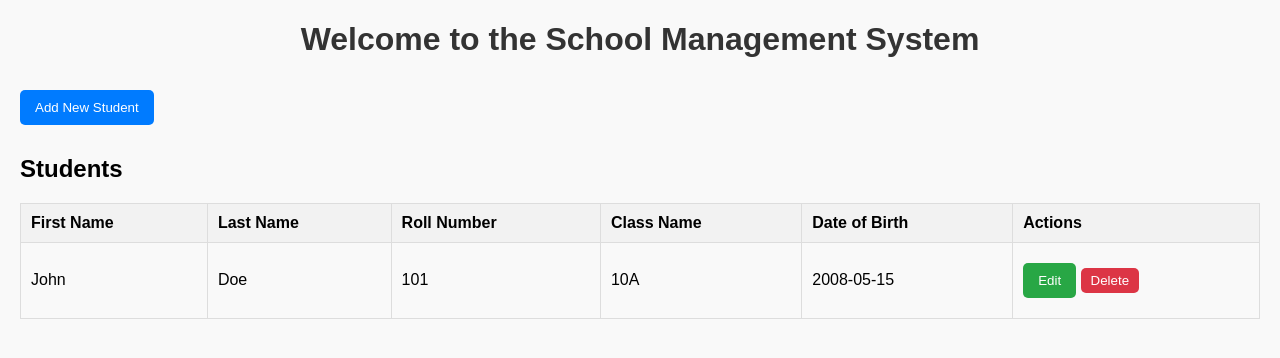
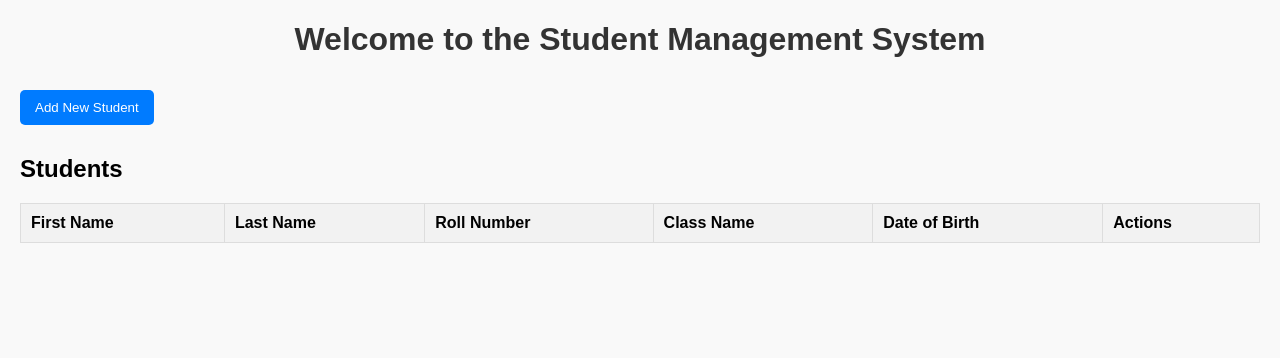
Before and after one commit to Namita55517/School_mgmt, a Django app: page / in a window 1280 px wide. Shown: the top 358 px of the page. Run offline with Django 5.2, Linux system fonts and the light colour scheme; lists and menus that the app fills with data are empty.

Commit message:
school mgmt system

```diff
--- a/school/templates/school/home.html
+++ b/school/templates/school/home.html
@@ -3,7 +3,7 @@
 <head>
     <meta charset="UTF-8">
     <meta name="viewport" content="width=device-width, initial-scale=1.0">
-    <title>School Management System</title>
+    <title>Student Management System</title>
 
     <!-- Internal CSS -->
     <style>
@@ -119,7 +119,7 @@
     </style>
 </head>
 <body>
-    <h1>Welcome to the School Management System</h1>
+    <h1>Welcome to the Student Management System</h1>
 
     <!-- Add Student Button -->
     <button id="show-form-btn">Add New Student</button>
@@ -128,7 +128,7 @@
     <div id="addStudentModal" class="modal">
         <div class="modal-content">
             <span class="close">&times;</span>
-            <h2>Add Student</h2>
+            <h2 id="modal-title">Add Student</h2>
             <form id="add-student-form">
                 <label for="first_name">First Name:</label>
                 <input type="text" id="first_name" placeholder="Enter First Name" required>
@@ -146,6 +146,7 @@
                 <input type="date" id="date_of_birth" required>
 
                 <button type="button" id="add-student-btn">Submit</button>
+                <button type="button" id="update-student-btn" style="display:none;">Update</button>
             </form>
         </div>
     </div>
@@ -164,7 +165,7 @@
             </tr>
         </thead>
         <tbody>
-            <tr>
+            <!-- <tr>
                 <td>John</td>
                 <td>Doe</td>
                 <td>101</td>
@@ -173,7 +174,7 @@
                 <td>
                     <button class="edit-btn">Edit</button>
                     <button class="action-btn delete-btn">Delete</button>
-                </td>
+                </td> -->
             </tr>
         </tbody>
     </table>
@@ -184,10 +185,18 @@
         const modal = document.getElementById("addStudentModal");
         const showFormBtn = document.getElementById("show-form-btn");
         const closeBtn = document.getElementsByClassName("close")[0];
+        const addStudentBtn = document.getElementById("add-student-btn");
+        const updateStudentBtn = document.getElementById("update-student-btn");
+        const modalTitle = document.getElementById("modal-title");
+
+        let editingRow = null; // To keep track of the row being edited
 
         // Show the modal when "Add New Student" button is clicked
         showFormBtn.addEventListener('click', function () {
             modal.style.display = "block";
+            modalTitle.textContent = "Add Student"; // Set modal title to "Add Student"
+            addStudentBtn.style.display = "block"; // Show Add button
+            updateStudentBtn.style.display = "none"; // Hide Update button
         });
 
         // Close the modal when the user clicks the close button
@@ -203,7 +212,7 @@
         });
 
         // Add a new student to the table
-        document.getElementById('add-student-btn').addEventListener('click', function () {
+        addStudentBtn.addEventListener('click', function () {
             // Get form input values
             const firstName = document.getElementById('first_name').value;
             const lastName = document.getElementById('last_name').value;
@@ -213,7 +222,6 @@
 
             // Validate inputs
             if (firstName && lastName && rollNo && className && dob) {
-                // Add a new row to the table
                 const table = document.getElementById('students-table').getElementsByTagName('tbody')[0];
                 const newRow = table.insertRow();
 
@@ -228,25 +236,71 @@
                         <button class="action-btn delete-btn">Delete</button>
                     </td>
                 `;
-
-                // Clear the form
                 document.getElementById('add-student-form').reset();
+                modal.style.display = "none";
                 alert("Student added successfully!");
-
-                // Close the modal
-                modal.style.display = "none";
             } else {
                 alert("Please fill in all fields!");
             }
         });
 
-        // Handle delete button click
+        // Handle edit button click
+        document.getElementById('students-table').addEventListener('click', function (event) {
+            if (event.target && event.target.classList.contains('edit-btn')) {
+                const row = event.target.closest('tr');
+                const cells = row.getElementsByTagName('td');
+
+                // Fill the modal form with current values
+                document.getElementById('first_name').value = cells[0].textContent;
+                document.getElementById('last_name').value = cells[1].textContent;
+                document.getElementById('roll_no').value = cells[2].textContent;
+                document.getElementById('class_name').value = cells[3].textContent;
+                document.getElementById('date_of_birth').value = cells[4].textContent;
+
+                // Show the modal with the Update button
+                modal.style.display = "block";
+                modalTitle.textContent = "Edit Student"; // Change modal title to "Edit Student"
+                addStudentBtn.style.display = "none"; // Hide Add button
+                updateStudentBtn.style.display = "block"; // Show Update button
+
+                // Set the row to be edited
+                editingRow = row;
+            }
+        });
+
+        // Handle update button click
+        updateStudentBtn.addEventListener('click', function () {
+            const firstName = document.getElementById('first_name').value;
+            const lastName = document.getElementById('last_name').value;
+            const rollNo = document.getElementById('roll_no').value;
+            const className = document.getElementById('class_name').value;
+            const dob = document.getElementById('date_of_birth').value;
+
+            if (firstName && lastName && rollNo && className && dob) {
+                // Update the row with new values
+                editingRow.cells[0].textContent = firstName;
+                editingRow.cells[1].textContent = lastName;
+                editingRow.cells[2].textContent = rollNo;
+                editingRow.cells[3].textContent = className;
+                editingRow.cells[4].textContent = dob;
+
+                // Close the modal
+                modal.style.display = "none";
+                alert("Student updated successfully!");
+            } else {
+                alert("Please fill in all fields!");
+            }
+        });
+
+        // Handle delete button click with confirmation
         document.getElementById('students-table').addEventListener('click', function (event) {
             if (event.target && event.target.classList.contains('delete-btn')) {
-                // Delete the row containing the clicked delete button
-                const row = event.target.closest('tr');
-                row.remove();
-                alert("Student deleted successfully!");
+                const isConfirmed = confirm("Are you sure you want to delete this student?");
+                if (isConfirmed) {
+                    const row = event.target.closest('tr');
+                    row.remove();
+                    alert("Student deleted successfully!");
+                }
             }
         });
     </script>
```
